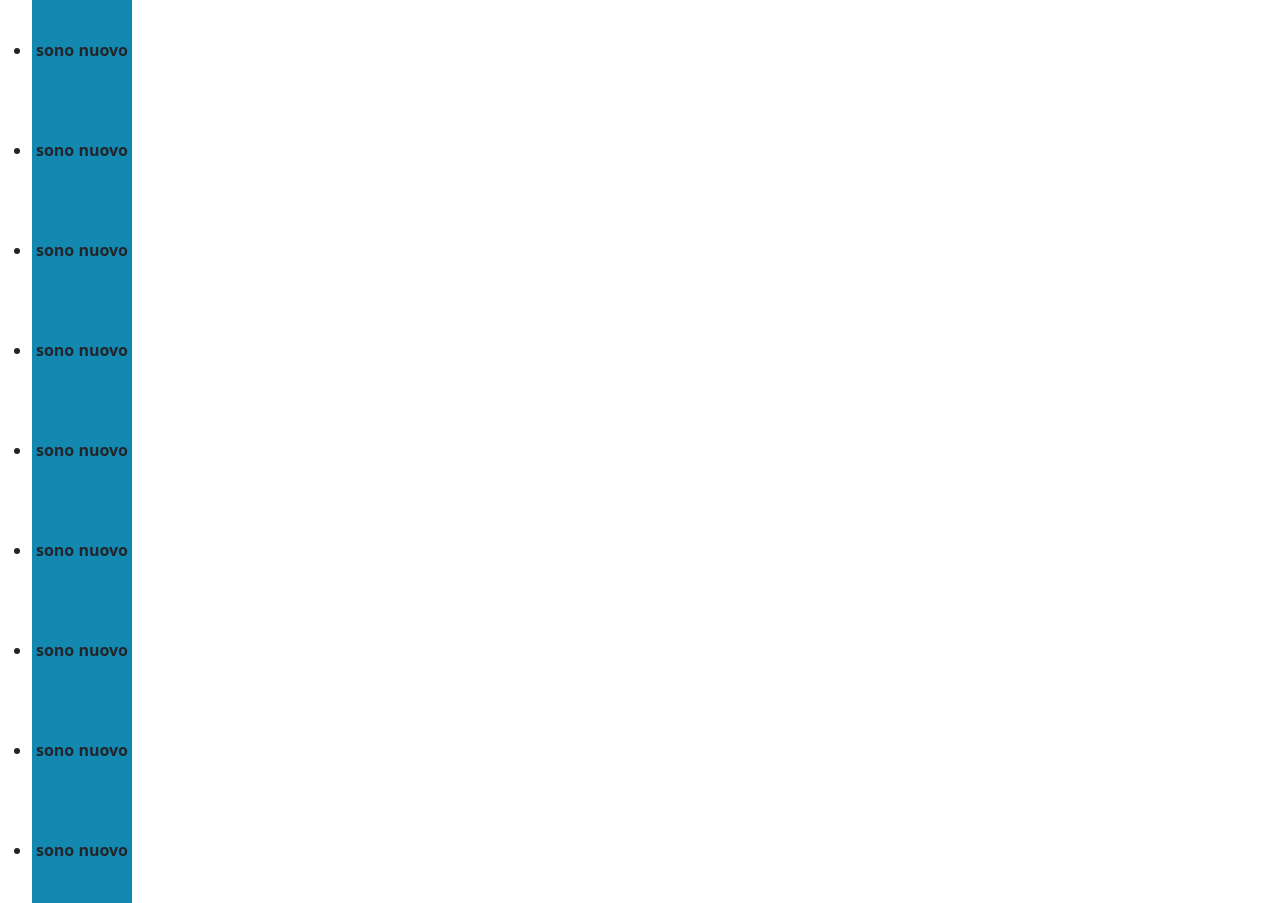
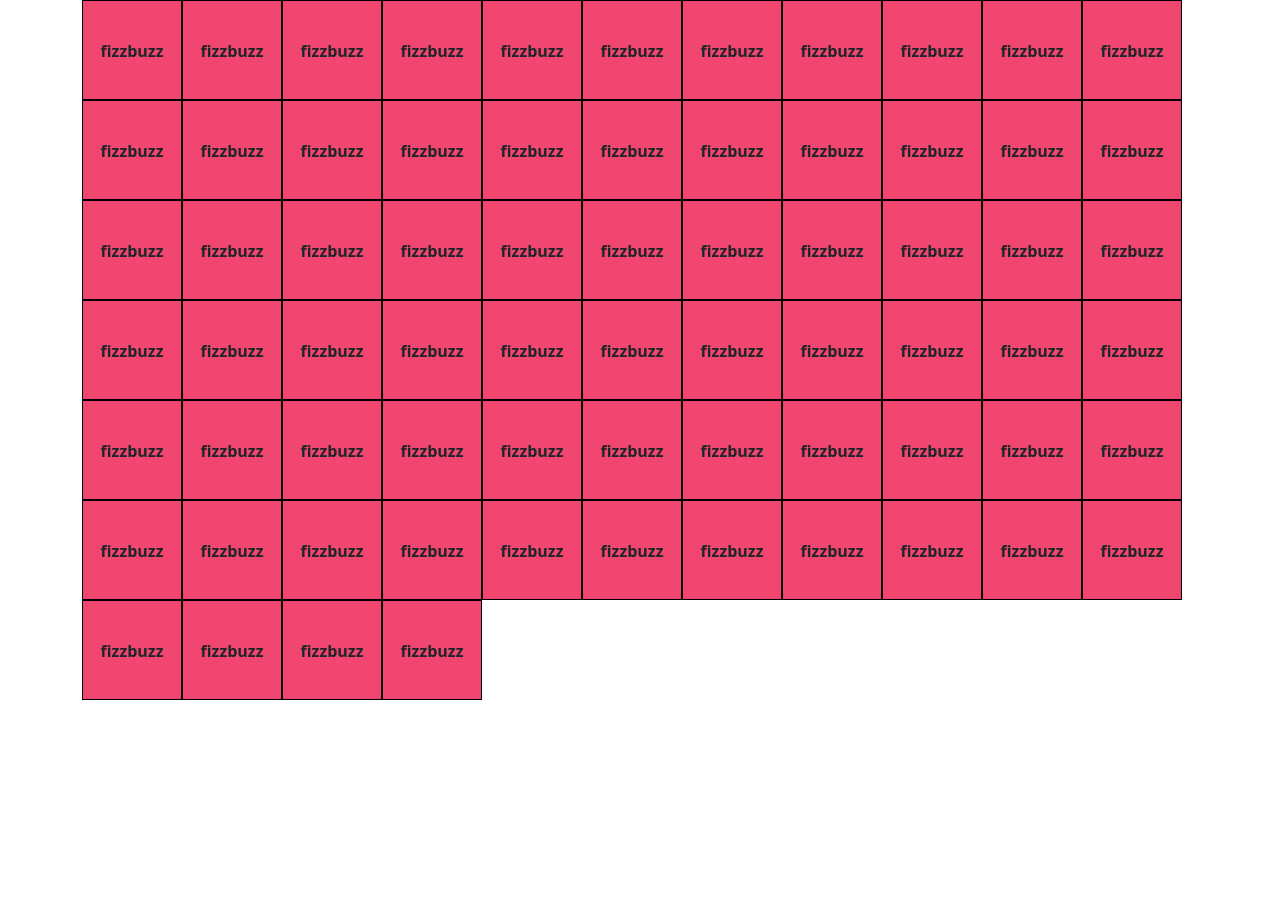
Before and after one commit to ThomasAnselmetto/js-fizzbuzz, a plain HTML site: page index.html in a window 1280 px wide. Shown: the top 903 px of the page. After the commit the page ends 800 px from the top, so only its background shows below. Drawn offline with nearby package versions, Linux system fonts and the light colour scheme.

Commit message:
manca poco credo

```diff
--- a/CSS/style.css
+++ b/CSS/style.css
@@ -1,8 +1,47 @@
+ul {
+    list-style: none;
+    display: flex;
+    flex-wrap: wrap;
+}
+
 .box {
     width: 100px;
     height: 100px;
     font-weight: bold;
     line-height: 100px;
     text-align: center;
+    border: 1px solid black;
     background-color: #1389B2;
 }
+
+
+
+.fizz {
+    width: 100px;
+    height: 100px;
+    font-weight: bold;
+    line-height: 100px;
+    text-align: center;
+    border: 1px solid black;
+    background-color: #0CD6A1;
+}
+
+.buzz {
+    width: 100px;
+    height: 100px;
+    font-weight: bold;
+    line-height: 100px;
+    text-align: center;
+    border: 1px solid black;
+    background-color: #FFD166;
+}
+
+.fizzbuzz {
+    width: 100px;
+    height: 100px;
+    font-weight: bold;
+    line-height: 100px;
+    text-align: center;
+    border: 1px solid black;
+    background-color: #F0466F;
+}
--- a/JS/main.js
+++ b/JS/main.js
@@ -14,7 +14,7 @@ console.log(list_el);
 
 // creo il for in modo da aprire un ciclo nel quale creo un num x di variabili
 
-for (let index = 0; index < 100; index++) {
+for (let index = 1; index <= 70; index++) {
 
     // creo all'interno del for l'elemento li
 
@@ -23,11 +23,30 @@ for (let index = 0; index < 100; index++) {
 
     // indico che dovra' essere creato l'elemento li con classe box
 
-    listItem.innerHTML = "sono nuovo";
+    listItem.innerHTML = index;
     listItem.classList.add("box");
 
     // qui uso il method append per far visualizzare il mio listItemItem nell'html
 
     list_el.append(listItem);
 
+    if (index % 3 == 0) {
+        listItem.innerHTML = "fizz";
+        listItem.classList.remove("box")
+        listItem.classList.add("fizz");
+    } else if (index % 5 == 0) {
+        listItem.innerHTML = "buzz";
+        listItem.classList.remove("box")
+        listItem.classList.add("buzz");
+    }
+    else if (index % 15 == 0); {
+        listItem.innerHTML = "fizzbuzz";
+        listItem.classList.add("fizzbuzz");
+    }
+
+
+
+
+
+
 }
--- a/index.html
+++ b/index.html
@@ -13,9 +13,17 @@
 
 <body>
 
-    <ul id="list">
+    <section>
+        <div class="container">
+            <div class="row flex-wrap">
 
-    </ul>
+                <ul id="list">
+
+                </ul>
+
+            </div>
+        </div>
+    </section>
 
 
 
```
